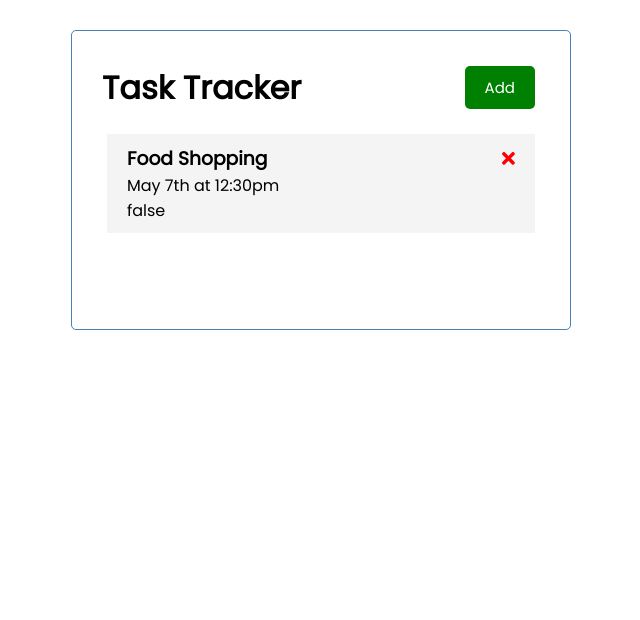
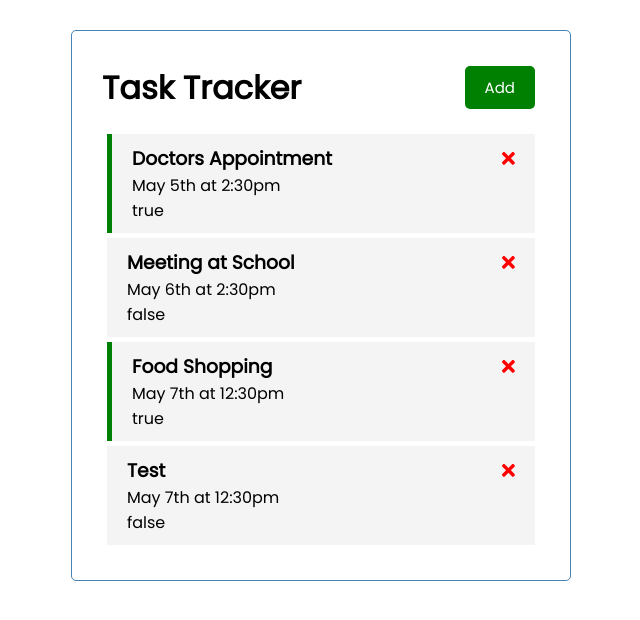
Before and after one commit to kangja/angular-crash-course-traversy-media, an Angular app: page / in a window 1280 px wide. Shown: the top 620 px of the page, without its empty margins (319-959 px from the left). Built offline with nearby package versions, Linux system fonts and the light colour scheme; data requests are answered from the project's data file; what src would draw is missing.

Commit message:
add toggle function

```diff
--- a/db.json
+++ b/db.json
@@ -1,8 +1,26 @@
 {
     "tasks": [
       {
+        "id": 1,
+        "text": "Doctors Appointment",
+        "day": "May 5th at 2:30pm",
+        "reminder": true
+      },
+      {
+        "id": 2,
+        "text": "Meeting at School",
+        "day": "May 6th at 2:30pm",
+        "reminder": false
+      },
+      {
         "id": 3,
         "text": "Food Shopping",
+        "day": "May 7th at  12:30pm",
+        "reminder": true
+      },
+      {
+        "id": 4,
+        "text": "Test",
         "day": "May 7th at 12:30pm",
         "reminder": false
       }
--- a/src/app/components/task-item/task-item.component.html
+++ b/src/app/components/task-item/task-item.component.html
@@ -1,4 +1,8 @@
-<div class="task">
+<div
+    [ngClass]="{ reminder:task.reminder }"
+    class="task"
+    (dbclick)="onToggle(task)"
+    >
     <h3>
         {{task.text}}
         <fa-icon
--- a/src/app/components/task-item/task-item.component.ts
+++ b/src/app/components/task-item/task-item.component.ts
@@ -11,6 +11,7 @@ import { faTimes } from '@fortawesome/free-solid-svg-icons';
 export class TaskItemComponent implements OnInit {
   @Input() task: Task;
   @Output() onDeleteTask: EventEmitter<Task> = new EventEmitter
+  @Output() onToggleReminder: EventEmitter<Task> = new EventEmitter
   faTimes = faTimes;
 
   constructor() {}
@@ -22,4 +23,8 @@ export class TaskItemComponent implements OnInit {
     this.onDeleteTask.emit(task)
   }
 
+  onToggle(task) {
+    this.onToggleReminder.emit(task)
+  }
+
 }
--- a/src/app/components/tasks/tasks.component.html
+++ b/src/app/components/tasks/tasks.component.html
@@ -2,4 +2,5 @@
     *ngFor="let task of tasks"
     [task]="task"
     (onDeleteTask)="deleteTask(task)"
+    (onToggleReminder)="toggleReminder(task)"
 ></app-task-item>
--- a/src/app/components/tasks/tasks.component.ts
+++ b/src/app/components/tasks/tasks.component.ts
@@ -21,7 +21,7 @@ export class TasksComponent implements OnInit {
     this.taskService
       .deleteTask(task)
       .subscribe(
-        () => (this.tasks = this.tasks.filter((t) => t.id !== task.id))
+        () => (this.tasks = this.tasks.filter((t) => t.id !==  task.id))
       )
   }
 }
```
Lines whose indentation alone changed are shown as unchanged.
